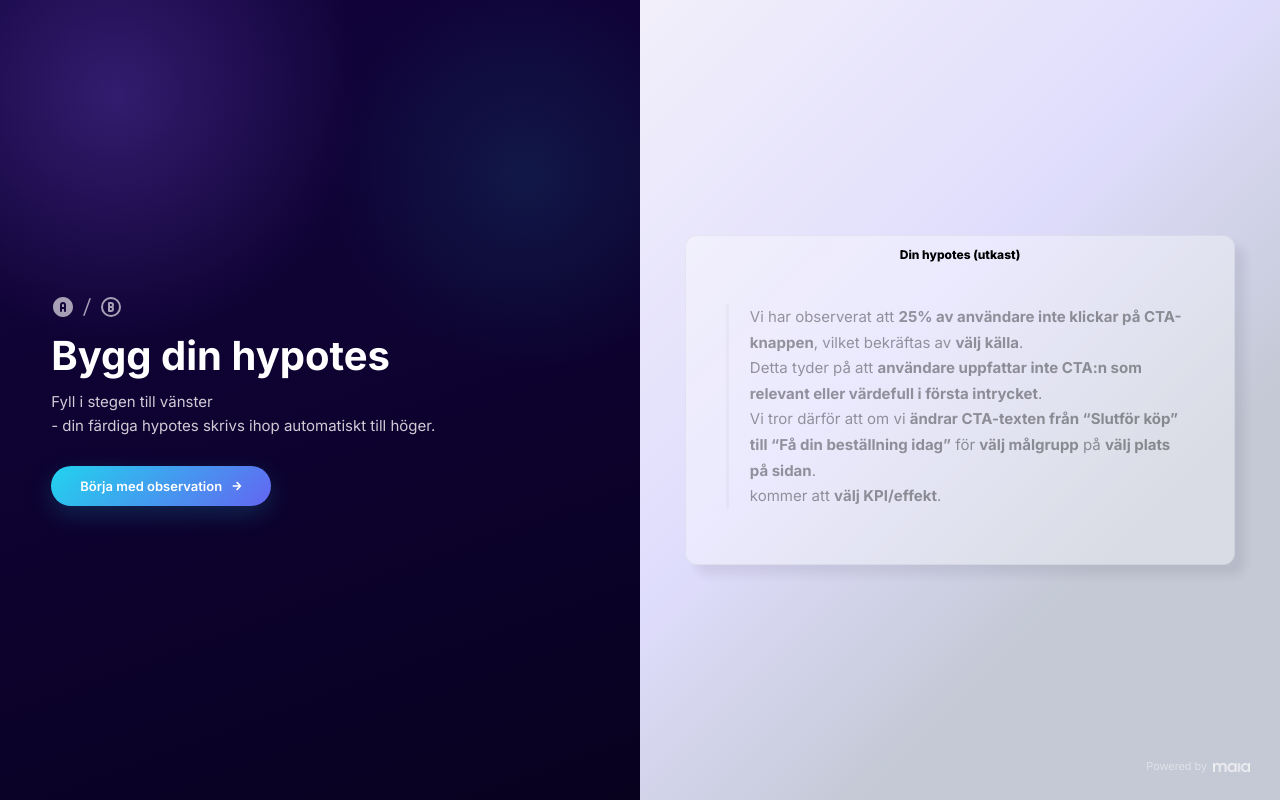
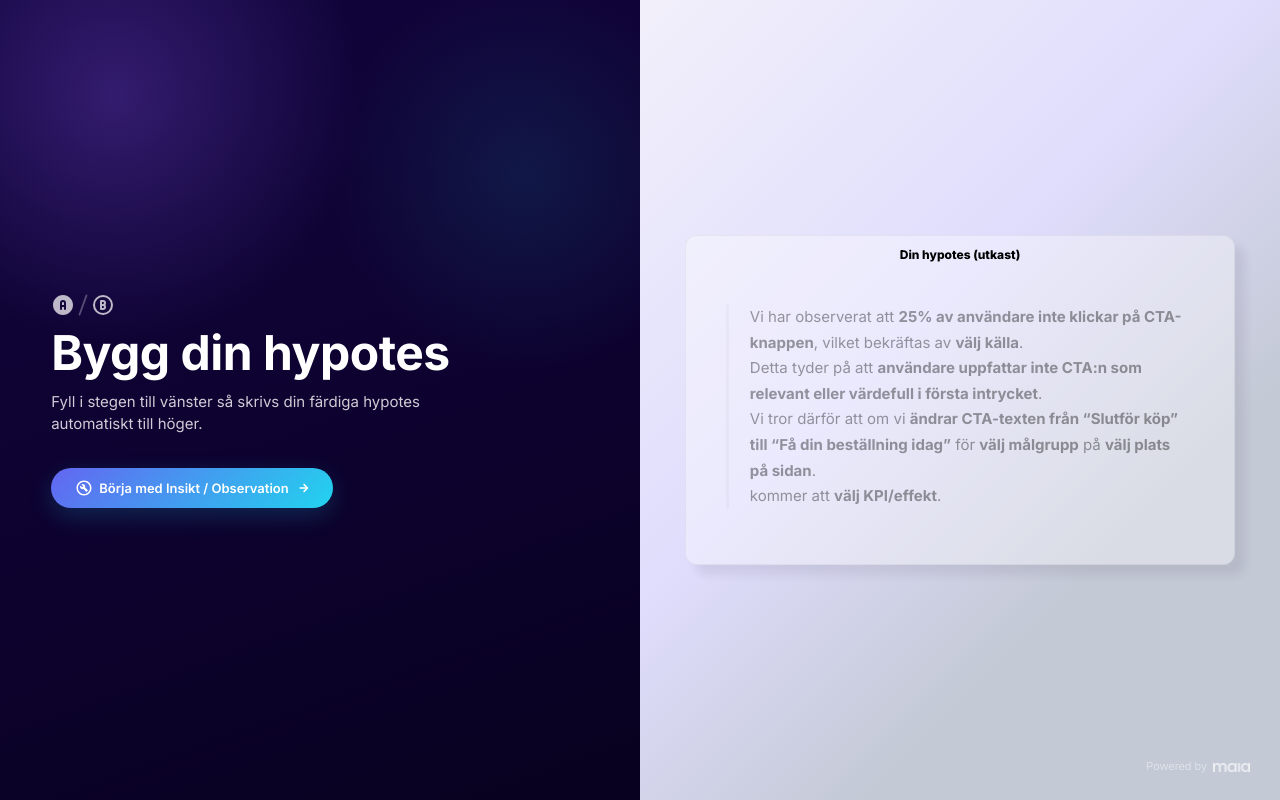
Before and after one commit to 1anDr0/abTest, a React (Vite) app: page / in a window 1280 px wide. Built offline with nearby package versions, Linux system fonts and the light colour scheme.

Commit message:
smal details

```diff
--- a/src/components/Leftpanel/Header/Header.css
+++ b/src/components/Leftpanel/Header/Header.css
@@ -1,7 +1,7 @@
 /* Toast/overlay i hörnet, påverkar aldrig layout */
 
 .header-flydown {
-  /* padding: 0 clamp(20px, 4vw, 80px); */
+  padding: 0 clamp(30px, 4vw, 80px);
   position: absolute;
   top: 0;
   left: 0;
@@ -9,7 +9,7 @@
   height: 100vh;
   display: flex;
   align-items: center;
-  justify-content: center;
+  justify-content: start;
   z-index: 10;
   background: rgba(255, 255, 255, 0);
 }
@@ -40,12 +40,11 @@
   -webkit-backdrop-filter: blur(10px);
   color: #f8fafc; */
 
-  border-radius: 16px;
-  padding: 8%;
-  width: 100%;
+  /* border-radius: 16px; */
+
+  max-width: 400px;
   /* height: 100vh; */
   /* box-shadow: 0 8px 24px rgba(0, 0, 0, 0.18); */
-  text-align: left;
 
   pointer-events: auto;
   display: flex;
@@ -71,18 +70,21 @@
   color: #22d3ee;
 } */
 .header-flydown-inner h2 {
-  font-size: 40px;
-  margin-bottom: 8px;
+  font-size: 48px;
+  line-height: 1em;
+  margin-bottom: 12px;
+  margin-top: 12px;
   font-weight: 700;
   display: flex;
   align-items: center;
   justify-content: flex-start;
   gap: 8px;
+  letter-spacing: -0.5px;
 }
 
 .info-text {
   font-weight: 400;
-  line-height: 1.5rem;
+  line-height: 1.5em;
   font-size: 15px;
   color: rgba(255, 255, 255, 0.8);
 }
@@ -102,16 +104,17 @@
 .header-btn-row {
   display: flex;
   justify-content: flex-start;
+
   align-items: center;
   margin-top: 12px;
 }
 .header-ok-btn {
-  margin-top: 1rem;
-  width: 220px;
+  margin-top: 20px;
+  width: auto;
   min-height: 40px;
-  padding: 10px 16px;
+  padding: 10px 24px;
   border: none;
-  background: linear-gradient(135deg, #22d3ee, #6366f1);
+  background: linear-gradient(135deg, #6366f1, #22d3ee);
   color: white;
   display: flex;
   align-items: center;
@@ -133,9 +136,21 @@
   box-shadow: 0 12px 28px rgba(34, 211, 238, 0.22);
 }
 .header-ok-label {
+  display: flex;
+  justify-content: flex-start;
+  align-items: center;
   font-size: 13px;
   font-weight: 600;
+  gap: 6px;
 }
+
+.build-icon {
+  font-size: 18px;
+  display: flex;
+  justify-content: flex-start;
+  align-items: center;
+}
+
 .header-ok-arrow {
   font-size: 10px;
   display: flex;
@@ -151,12 +166,21 @@
   /* position: absolute; */
   /* top: 24px;
   left: 24px; */
-  margin-bottom: 6px;
+  display: flex;
+  align-items: center;
   z-index: 2;
-  font-size: 200px;
-  color: #ffffffb0;
+  font-size: 26px;
+  color: rgba(255, 255, 255, 0.8);
   opacity: 0.9;
   font-size: 24px;
+}
+
+.slash {
+  margin: -6px;
+  opacity: 0.4;
+  font-size: 28px;
+  display: flex;
+  align-items: center;
 }
 
 /* Steps ska döljas när startskärmen visas */
--- a/src/components/Leftpanel/Header/Header.jsx
+++ b/src/components/Leftpanel/Header/Header.jsx
@@ -4,6 +4,7 @@ import { FaArrowRight } from "react-icons/fa";
 import { TbCircleLetterAFilled } from "react-icons/tb";
 import { TbCircleLetterB } from "react-icons/tb";
 import { HiSlash } from "react-icons/hi2";
+import { MdOutlineBuildCircle } from "react-icons/md";
 
 const Header = ({ visible, onOk }) => {
   const [show, setShow] = useState(visible);
@@ -33,22 +34,34 @@ const Header = ({ visible, onOk }) => {
       <div className="header-flydown-inner">
         <div className="header-star-icon">
           <TbCircleLetterAFilled />
-          <HiSlash />
+          <div className="slash">
+            <HiSlash />
+          </div>
+
           <TbCircleLetterB />
         </div>
         <h2>Bygg din hypotes</h2>
         <div className="info-text">
-          <p className="underSub-1">Fyll i stegen till vänster</p>
-          <p className="underSub-2">
+          <p className="underSub-1">
+            Fyll i stegen till vänster så skrivs din färdiga hypotes automatiskt
+            till höger.
+          </p>
+          {/* <p className="underSub-2">
             - din färdiga hypotes skrivs ihop automatiskt till höger.
-          </p>
+          </p> */}
           {/* <p className="underSub-3">
             Fyll i stegen så uppdateras den automatiskt.
           </p> */}
         </div>
         <div className="header-btn-row">
           <button className="header-ok-btn" onClick={onOk}>
-            <span className="header-ok-label"> Börja med observation</span>
+            <span className="header-ok-label">
+              {" "}
+              <div className="build-icon">
+                <MdOutlineBuildCircle />
+              </div>
+              Börja med Insikt / Observation
+            </span>
             <span className="header-ok-arrow">
               <FaArrowRight />
             </span>
--- a/src/components/Leftpanel/Leftpanel.css
+++ b/src/components/Leftpanel/Leftpanel.css
@@ -84,6 +84,7 @@
   margin: 0;
   font-size: 18px;
   font-weight: 700;
+  letter-spacing: -0.5px;
 }
 
 .step-card.active > .step-heading > h2 {
@@ -107,7 +108,8 @@
 
 .step-card.active .step-icon {
   font-size: 28px;
-  color: #ffd54a;
+  /* color: #ffd54a; */
+  color: #ffffff;
   opacity: 0.9;
 }
 
--- a/src/components/Leftpanel/Step4/Step4.jsx
+++ b/src/components/Leftpanel/Step4/Step4.jsx
@@ -2,6 +2,9 @@ import { IoIosArrowDown } from "react-icons/io";
 import { FaArrowUp, FaArrowDown, FaRegQuestionCircle } from "react-icons/fa";
 import styles from "./Step4.module.css";
 import { useRef, useEffect } from "react";
+import { VscDebugRestart } from "react-icons/vsc";
+import { MdEdit } from "react-icons/md";
+import { FaCheck } from "react-icons/fa6";
 
 const Step4 = ({
   formData,
@@ -158,19 +161,12 @@ const Step4 = ({
           disabled={!isKpiSelected || !isDirectionSelected}
           onClick={handleFinish}
         >
-          Slutför hypotes
+          Slutför hypotes <FaCheck />
         </button>
       ) : (
-        <div style={{ display: "flex", gap: "8px", width: "100%" }}>
+        <div style={{ display: "flex", gap: "12px", width: "100%" }}>
           <button
-            className={styles.finishBtn + " " + styles.alwaysActiveBtn}
-            onClick={() => setFinalized(false)}
-            style={{ flex: 1 }}
-          >
-            Redigera hypotes
-          </button>
-          <button
-            className={styles.finishBtn + " " + styles.alwaysActiveBtn}
+            className={styles.restartBtn}
             onClick={() => {
               setFormData({
                 observation: "",
@@ -196,7 +192,14 @@ const Step4 = ({
             }}
             style={{ flex: 1 }}
           >
-            Börja om
+            Börja om <VscDebugRestart />
+          </button>
+          <button
+            className={styles.finishBtn + " " + styles.alwaysActiveBtn}
+            onClick={() => setFinalized(false)}
+            style={{ flex: 1 }}
+          >
+            Redigera hypotes <MdEdit />
           </button>
         </div>
       )}
--- a/src/components/Leftpanel/Step4/Step4.module.css
+++ b/src/components/Leftpanel/Step4/Step4.module.css
@@ -96,6 +96,7 @@ select option {
   display: flex;
   gap: 24px;
   margin-top: 12px;
+  margin-bottom: 20px;
 }
 
 .radioLabel {
@@ -144,3 +145,40 @@ select option {
 .finishBtn:not(:disabled) {
   opacity: 1 !important;
 }
+
+.restartBtn {
+  margin-top: 16px;
+  width: 100%;
+  min-height: 40px;
+  padding: 10px 16px;
+  border: 2px solid #ffffffa4;
+  background: #11182700;
+  color: #ffffffa4;
+  display: flex;
+  align-items: center;
+  justify-content: center;
+  gap: 8px;
+  cursor: pointer;
+  box-shadow: 0 8px 24px rgba(0, 0, 0, 0.18);
+  border-radius: 999px;
+  font-size: 14px;
+  font-weight: 600;
+  transition:
+    transform 0.2s ease,
+    box-shadow 0.2s ease,
+    opacity 0.2s ease;
+}
+.restartBtn:hover {
+  transform: translateY(-1px);
+  color: #fffffffd;
+  border: 2px solid #ffffff;
+  /* box-shadow: 0 12px 28px rgba(251, 191, 36, 0.22); */
+}
+.restartBtn:disabled {
+  opacity: 0.38;
+  cursor: not-allowed;
+  box-shadow: none;
+}
+.restartBtn:not(:disabled) {
+  opacity: 1 !important;
+}
```
